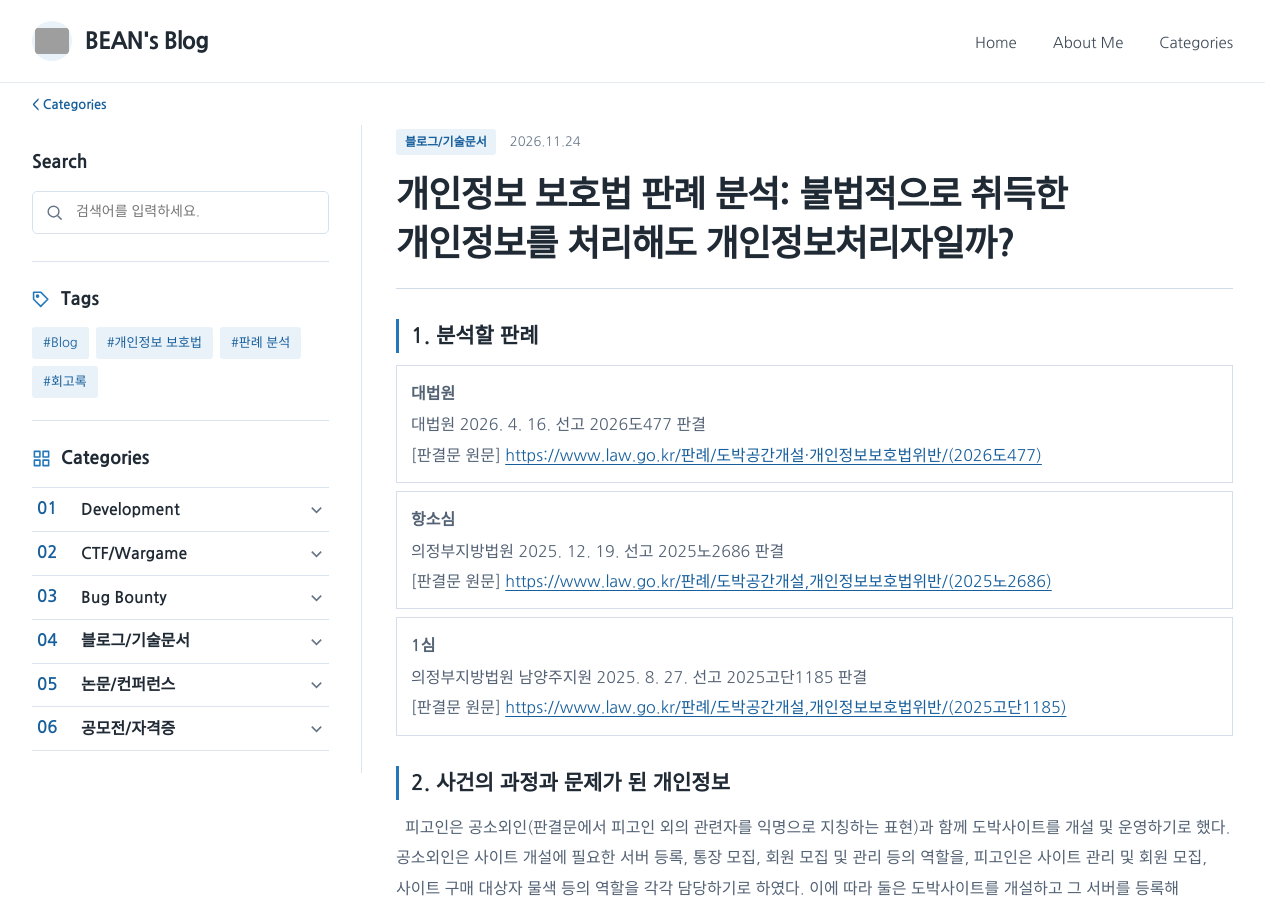
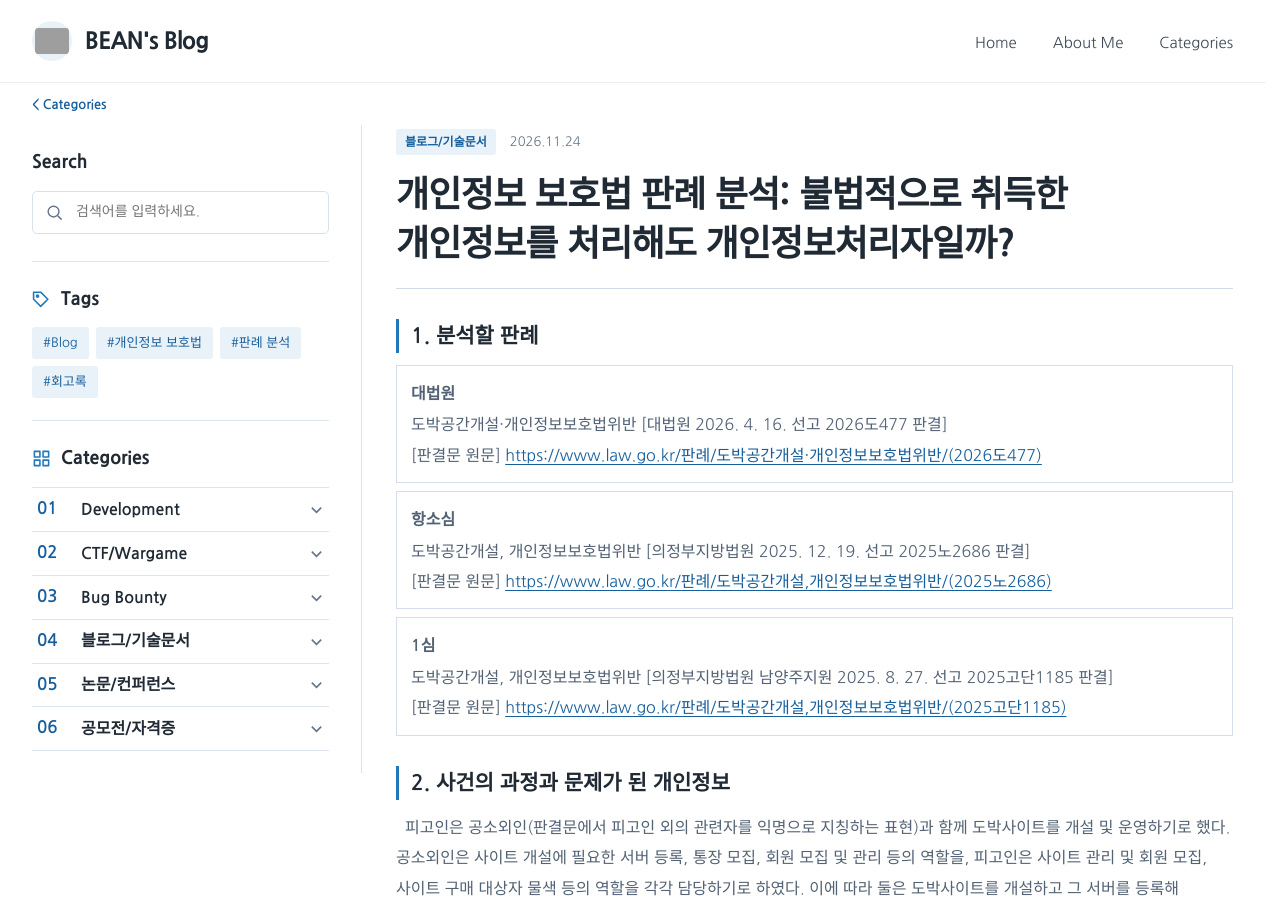
Before and after one commit to BEAN-CMD418/bean-cmd418.github.io, a Jekyll site: the page built from _posts/2026-11-24-personal-information-controller-case-analysis.md, in a window 1280 px wide and 900 px high. Built offline with Jekyll 4.4.1, drawn with Linux system fonts in a browser that asks for light colours; some web fonts are replaced; some of the changed text lies outside the part shown; grey boxes are pictures that could not be loaded.

Commit message:
Revise case analysis and citation formatting
Updated case analysis with proper citation formatting and clarified legal interpretations regarding personal information protection.

```diff
--- a/_posts/2026-11-24-personal-information-controller-case-analysis.md
+++ b/_posts/2026-11-24-personal-information-controller-case-analysis.md
@@ -9,19 +9,19 @@ tags: [개인정보 보호법, 판례 분석]
 
 <div style="border: 1px solid #d5deea; padding: 12px 14px; margin: 8px 0;">
 <strong>대법원</strong><br>
-대법원 2026. 4. 16. 선고 2026도477 판결<br>
+도박공간개설·개인정보보호법위반 [대법원 2026. 4. 16. 선고 2026도477 판결]<br>
 [판결문 원문] <a href="https://www.law.go.kr/판례/도박공간개설·개인정보보호법위반/(2026도477)">https://www.law.go.kr/판례/도박공간개설·개인정보보호법위반/(2026도477)</a>
 </div>
 
 <div style="border: 1px solid #d5deea; padding: 12px 14px; margin: 8px 0;">
 <strong>항소심</strong><br>
-의정부지방법원 2025. 12. 19. 선고 2025노2686 판결<br>
+도박공간개설, 개인정보보호법위반 [의정부지방법원 2025. 12. 19. 선고 2025노2686 판결]<br>
 [판결문 원문] <a href="https://www.law.go.kr/판례/도박공간개설,개인정보보호법위반/(2025노2686)">https://www.law.go.kr/판례/도박공간개설,개인정보보호법위반/(2025노2686)</a>
 </div>
 
 <div style="border: 1px solid #d5deea; padding: 12px 14px; margin: 8px 0;">
 <strong>1심</strong><br>
-의정부지방법원 남양주지원 2025. 8. 27. 선고 2025고단1185 판결<br>
+도박공간개설, 개인정보보호법위반 [의정부지방법원 남양주지원 2025. 8. 27. 선고 2025고단1185 판결]<br>
 [판결문 원문] <a href="https://www.law.go.kr/판례/도박공간개설,개인정보보호법위반/(2025고단1185)">https://www.law.go.kr/판례/도박공간개설,개인정보보호법위반/(2025고단1185)</a>
 </div>
 
@@ -50,28 +50,24 @@ tags: [개인정보 보호법, 판례 분석]
 
 ## 4. 심급별 판단의 차이와 현행법 검토
 
-&nbsp;&nbsp;항소심은 1심에서 판단하지 않았던 [제71조 제2호](https://www.law.go.kr/법령/개인정보보호법/제71조)·[제18조 제1항](https://www.law.go.kr/법령/개인정보보호법/제18조) 위반죄를 별도로 판단하였다. 다만 [제71조 제10호](https://www.law.go.kr/법령/개인정보보호법/제71조)·[제59조 제3호](https://www.law.go.kr/법령/개인정보보호법/제59조) 위반죄와는 특별한 관계에 있어 두 범죄가 함께 성립하지 않고, 제71조 제2호·제18조 제1항 위반죄만 성립한다고 보았다. 즉, 한쪽 범죄만 성립한다고 판단한 것이다.
-
-&nbsp;&nbsp;반면 대법원은 두 범죄가 서로 다른 범죄이므로, 하나의 행위가 두 범죄의 요건을 모두 충족한다면 두 범죄가 함께 성립할 수 있다고 판단하였다. 다만 이러한 항소심의 잘못이 최종 판결 결과에는 영향을 미치지 않는다고 보아 피고인의 상고를 기각하였다.
-
+&nbsp;&nbsp;항소심은 1심에서 판단하지 않았던 [제71조 제2호](https://www.law.go.kr/법령/개인정보보호법/제71조)·[제18조 제1항](https://www.law.go.kr/법령/개인정보보호법/제18조) 위반죄를 별도로 판단하였다. 다만 [제71조 제10호](https://www.law.go.kr/법령/개인정보보호법/제71조)·[제59조 제3호](https://www.law.go.kr/법령/개인정보보호법/제59조) 위반죄와는 특별한 관계에 있어 두 범죄가 함께 성립하지 않고, 제71조 제2호·제18조 제1항 위반죄만 성립한다고 보았다. 즉, 한쪽 범죄만 성립한다고 판단한 것이다. <br>
+&nbsp;&nbsp;반면 대법원은 두 범죄가 서로 다른 범죄이므로, 하나의 행위가 두 범죄의 요건을 모두 충족한다면 두 범죄가 함께 성립할 수 있다고 판단하였다. 다만 이러한 항소심의 잘못이 최종 판결 결과에는 영향을 미치지 않는다고 보아 피고인의 상고를 기각하였다. <br>
 &nbsp;&nbsp;대법원 판결 이후 [「개인정보 보호법」](https://www.law.go.kr/LSW/lsInfoP.do?efYd=20260911&lsiSeq=283839)은 2026년 9월 11일 일부 개정되어 시행되었다. 개정된 법률을 확인한 결과, 이번 판례에서 다룬 핵심 조항의 관련 내용은 유지되고 있었다. 따라서 현재도 대법원이 제시한 판단 기준은 유효하며, 같은 법적 쟁점에 대해서도 해당 기준을 적용할 수 있을 것으로 보인다.
 
 ## 5. 판결에 대한 개인적인 의견과 실무에서 적용할 점
 
-&nbsp;&nbsp;나는 대법원의 판결에 동의한다. 부정한 방법으로 개인정보를 취득해 업무에 활용한 사람도 ‘개인정보처리자’에 해당한다는 판단이 자칫 ‘개인정보처리자’의 개념을 잘 모르는 사람에게는 해킹 등을 통해 개인정보를 취득하고 자유롭게 활용해도 된다는 의미로 오해될 수 있다. 하지만 ‘개인정보처리자’에 해당한다는 것은 개인정보의 수집, 이용 등 개인정보 처리 과정에서 법률상 의무를 부담한다는 의미이다. 이러한 의무를 위반하고 구체적인 법률상 처벌 요건까지 충족한 경우에는 개인정보 보호법 위반으로 형사처벌을 받을 수 있다.
+&nbsp;&nbsp;나는 대법원의 판결에 동의한다. 부정한 방법으로 개인정보를 취득해 업무에 활용한 사람도 ‘개인정보처리자’에 해당한다는 판단이 자칫 ‘개인정보처리자’의 개념을 잘 모르는 사람에게는 해킹 등을 통해 개인정보를 취득하고 자유롭게 활용해도 된다는 의미로 오해될 수 있다. 하지만 ‘개인정보처리자’에 해당한다는 것은 개인정보의 수집, 이용 등 개인정보 처리 과정에서 법률상 의무를 부담한다는 의미이다. 이러한 의무를 위반하고 구체적인 법률상 처벌 요건까지 충족한 경우에는 개인정보 보호법 위반으로 형사처벌을 받을 수 있다. <br>
+&nbsp;&nbsp;나는 대법원의 판단이 정보주체의 개인정보자기결정권 보호에 의미가 있다고 생각한다. 불법적으로 취득한 정보라도 이를 업무에 활용하기 위해 개인정보를 처리하는 순간부터 개인정보 보호법상 법적 책임을 회피할 수 없다는 점을 분명히 했기 때문이다. <br>
 
-&nbsp;&nbsp;나는 대법원의 판단이 정보주체의 개인정보자기결정권 보호에 의미가 있다고 생각한다. 불법적으로 취득한 정보라도 이를 업무에 활용하기 위해 개인정보를 처리하는 순간부터 개인정보 보호법상 법적 책임을 회피할 수 없다는 점을 분명히 했기 때문이다.
-
-&nbsp;&nbsp;실무에서도 불법적인 경로로 유통된 개인정보를 적법하게 수집된 정보라고 오인하여 구매하고 활용하는 상황이 발생할 수 있다. 이때 기업은 개인정보를 구매하기 전에 제공자의 신뢰성뿐만 아니라 개인정보의 출처와 수집 근거, 해당 정보를 이용할 수 있는 법적 근거가 있는지도 확인해야 한다. 단순히 다른 업체로부터 구매했다는 이유만으로 개인정보의 취득과 이용에 관한 법적 책임을 피할 수 있는 것은 아니기 때문이다. 실무자 역시 이러한 확인 절차를 거쳐 개인정보가 적법하게 처리될 수 있도록 주의해야 한다.
-
+&nbsp;&nbsp;실무에서도 불법적인 경로로 유통된 개인정보를 적법하게 수집된 정보라고 오인하여 구매하고 활용하는 상황이 발생할 수 있다. 이때 기업은 개인정보를 구매하기 전에 제공자의 신뢰성뿐만 아니라 개인정보의 출처와 수집 근거, 해당 정보를 이용할 수 있는 법적 근거가 있는지도 확인해야 한다. 단순히 다른 업체로부터 구매했다는 이유만으로 개인정보의 취득과 이용에 관한 법적 책임을 피할 수 있는 것은 아니기 때문이다. 실무자 역시 이러한 확인 절차를 거쳐 개인정보가 적법하게 처리될 수 있도록 주의해야 한다. <br>
 &nbsp;&nbsp;이번 판례를 통해 개인정보를 취급하는 기업과 실무자들이 ‘개인정보처리자’로서의 의무를 인식하고, 개인정보의 취득 경로와 이용 목적을 더욱 신중하게 확인하는 계기가 되었으면 한다.
 
 ## 6. 참고 자료
 
 <div style="border: 1px solid #d5deea; padding: 12px 14px; margin: 8px 0;">
 <ul>
+<li><a href="https://www.law.go.kr/LSW/lsInfoP.do?efYd=20260911&lsiSeq=283839">개인정보 보호법(2026. 9. 11. 시행)</a></li>
 <li><a href="https://www.etnews.com/20260505000051">전자신문, 「불법 취득 개인정보도 보호 대상인가: 개인정보처리자 개념의 확장과 정보주체 보호 공백 해소」</a></li>
 <li><a href="https://www.lawtimes.co.kr/news/articleView.html?idxno=221243">법률신문, 「부정한 방법으로 개인정보 취득·처리해도 개인정보처리자」</a></li>
-<li><a href="https://www.law.go.kr/LSW/lsInfoP.do?efYd=20260911&lsiSeq=283839">개인정보 보호법(2026. 9. 11. 시행)</a></li>
 </ul>
 </div>
```
